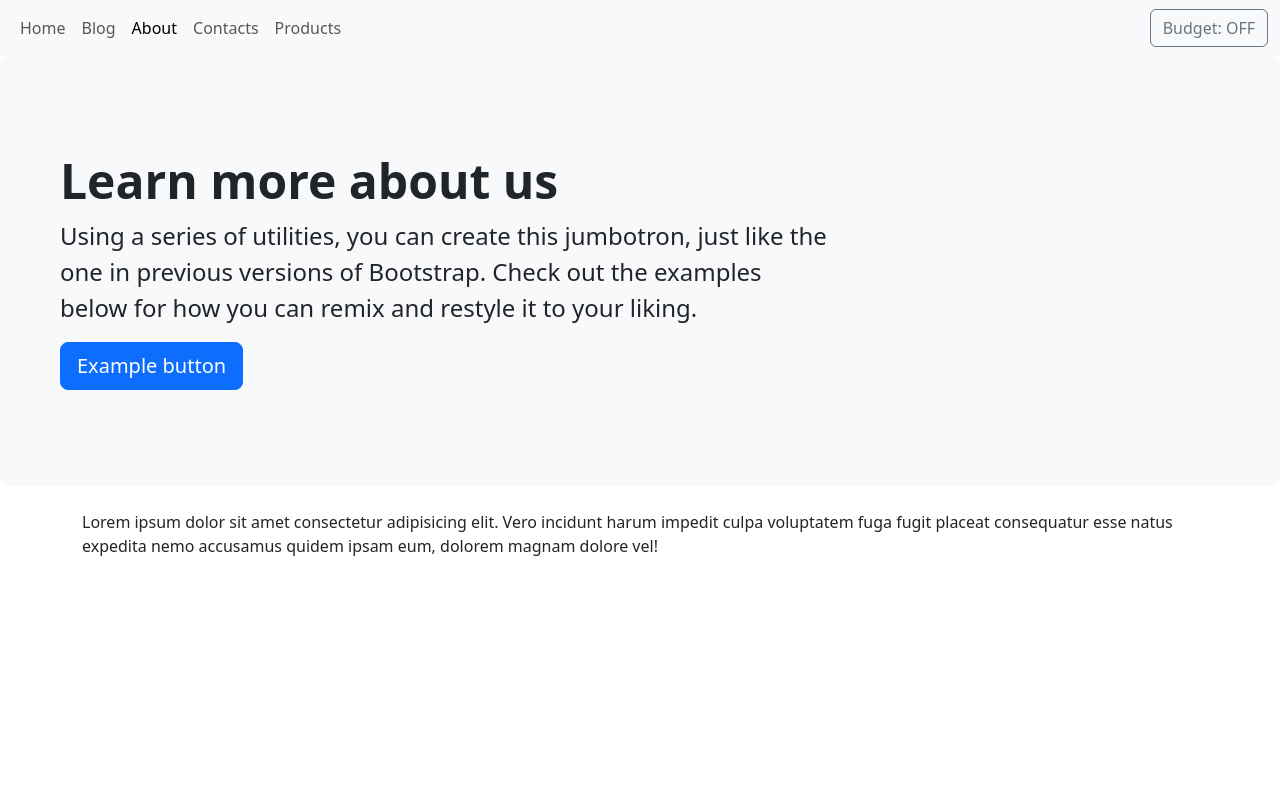
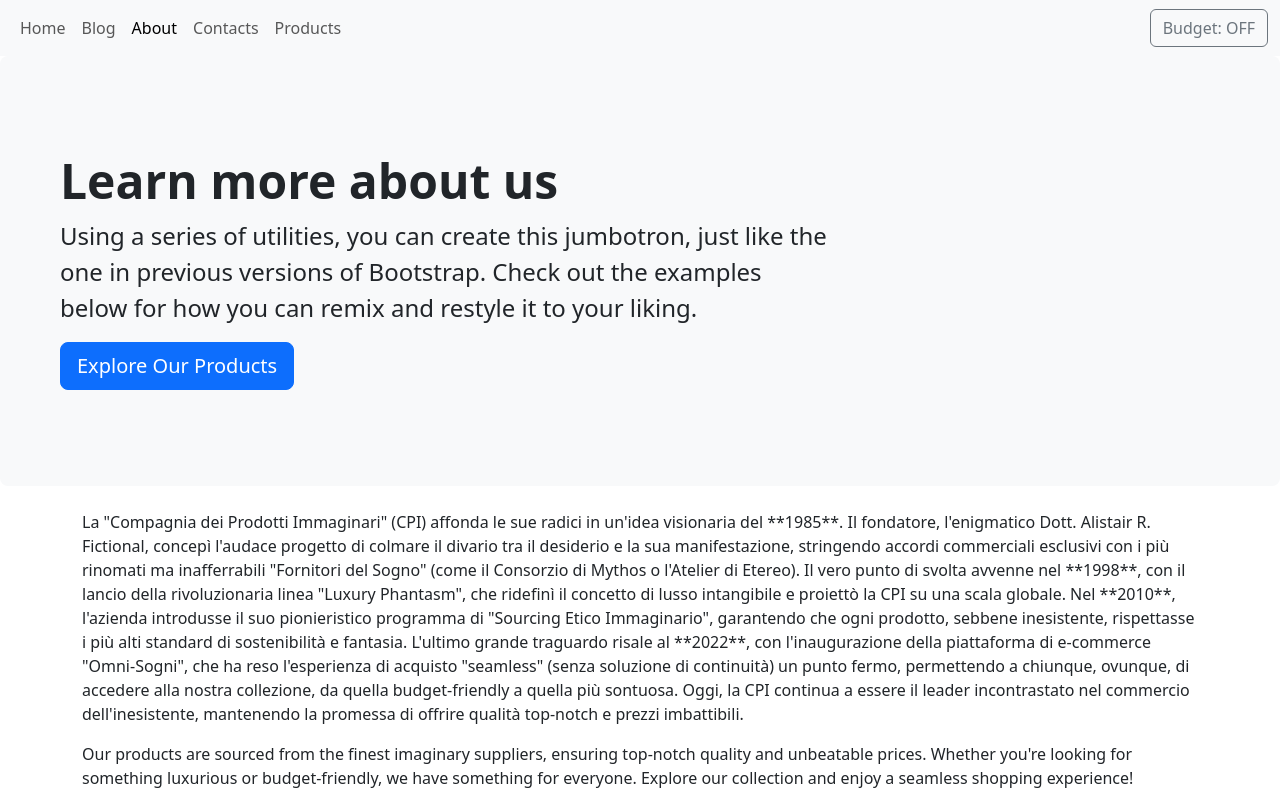
Before and after one commit to GianniVita/react-context-api, a React (Vite) app: page /about in a window 1280 px wide. Shown: the top 800 px of the page. Built offline with nearby package versions, Linux system fonts and the light colour scheme.

Commit message:
update AboutPage button text and content in p tags

```diff
--- a/src/pages/AboutPage.jsx
+++ b/src/pages/AboutPage.jsx
@@ -12,15 +12,20 @@ export default function AboutPage() {
                         like the one in previous versions of Bootstrap. Check out the
                         examples below for how you can remix and restyle it to your liking.
                     </p>
-                    <button className="btn btn-primary btn-lg" type="button">
-                        Example button
+                    <button
+                        className="btn btn-primary btn-lg"
+                        type="button"
+                        onClick={() => window.location.href = '/products'}
+                    >
+                        Explore Our Products
                     </button>
                 </div>
             </div>
 
-           <div className="container">
-            <p>Lorem ipsum dolor sit amet consectetur adipisicing elit. Vero incidunt harum impedit culpa voluptatem fuga fugit placeat consequatur esse natus expedita nemo accusamus quidem ipsam eum, dolorem magnam dolore vel!</p>
-           </div>
+            <div className="container">
+                <p>La "Compagnia dei Prodotti Immaginari" (CPI) affonda le sue radici in un'idea visionaria del **1985**. Il fondatore, l'enigmatico Dott. Alistair R. Fictional, concepì l'audace progetto di colmare il divario tra il desiderio e la sua manifestazione, stringendo accordi commerciali esclusivi con i più rinomati ma inafferrabili "Fornitori del Sogno" (come il Consorzio di Mythos o l'Atelier di Etereo). Il vero punto di svolta avvenne nel **1998**, con il lancio della rivoluzionaria linea "Luxury Phantasm", che ridefinì il concetto di lusso intangibile e proiettò la CPI su una scala globale. Nel **2010**, l'azienda introdusse il suo pionieristico programma di "Sourcing Etico Immaginario", garantendo che ogni prodotto, sebbene inesistente, rispettasse i più alti standard di sostenibilità e fantasia. L'ultimo grande traguardo risale al **2022**, con l'inaugurazione della piattaforma di e-commerce "Omni-Sogni", che ha reso l'esperienza di acquisto "seamless" (senza soluzione di continuità) un punto fermo, permettendo a chiunque, ovunque, di accedere alla nostra collezione, da quella budget-friendly a quella più sontuosa. Oggi, la CPI continua a essere il leader incontrastato nel commercio dell'inesistente, mantenendo la promessa di offrire qualità top-notch e prezzi imbattibili. </p>
+                <p>Our products are sourced from the finest imaginary suppliers, ensuring top-notch quality and unbeatable prices. Whether you're looking for something luxurious or budget-friendly, we have something for everyone. Explore our collection and enjoy a seamless shopping experience!</p>
+            </div>
 
 
         </>
```
